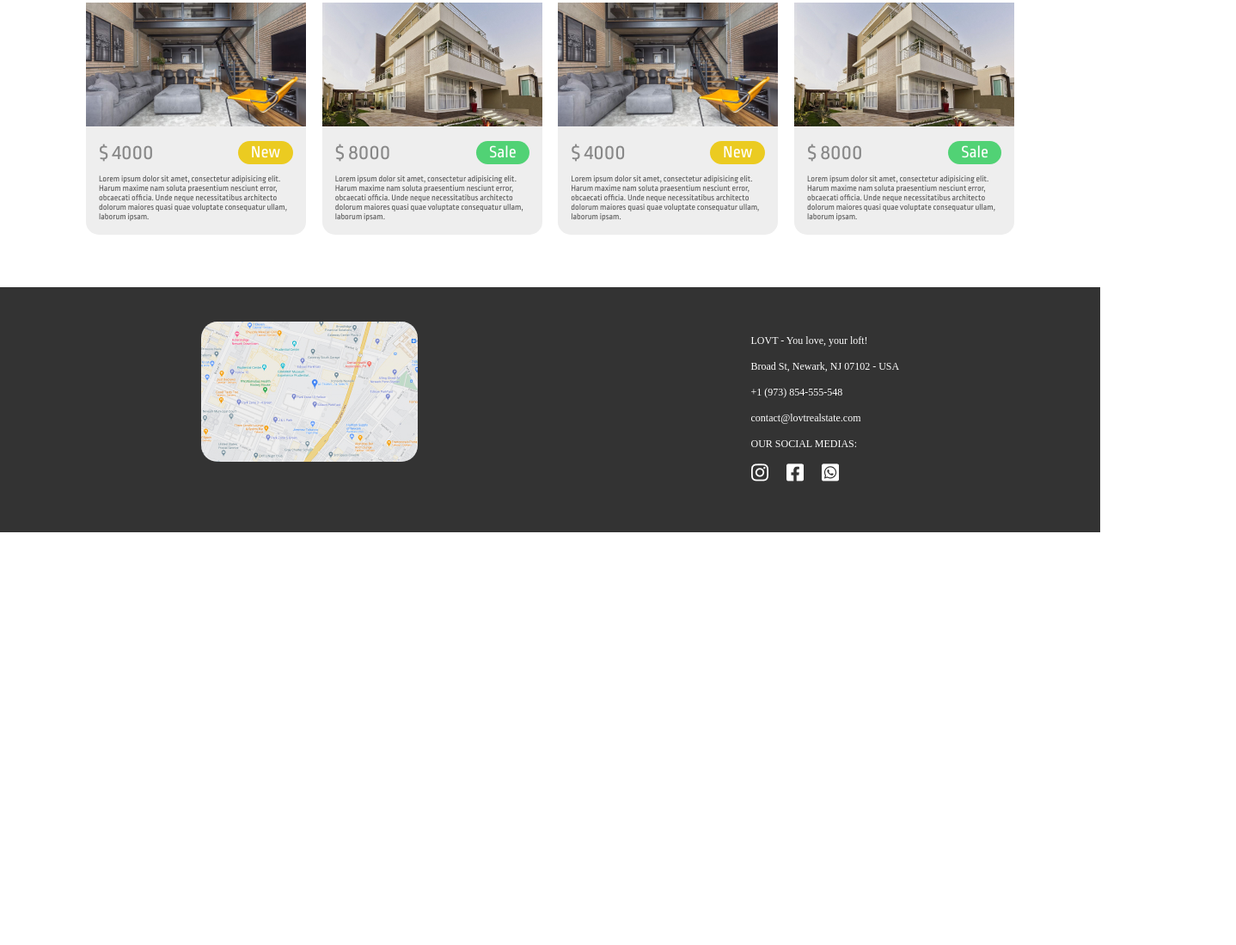
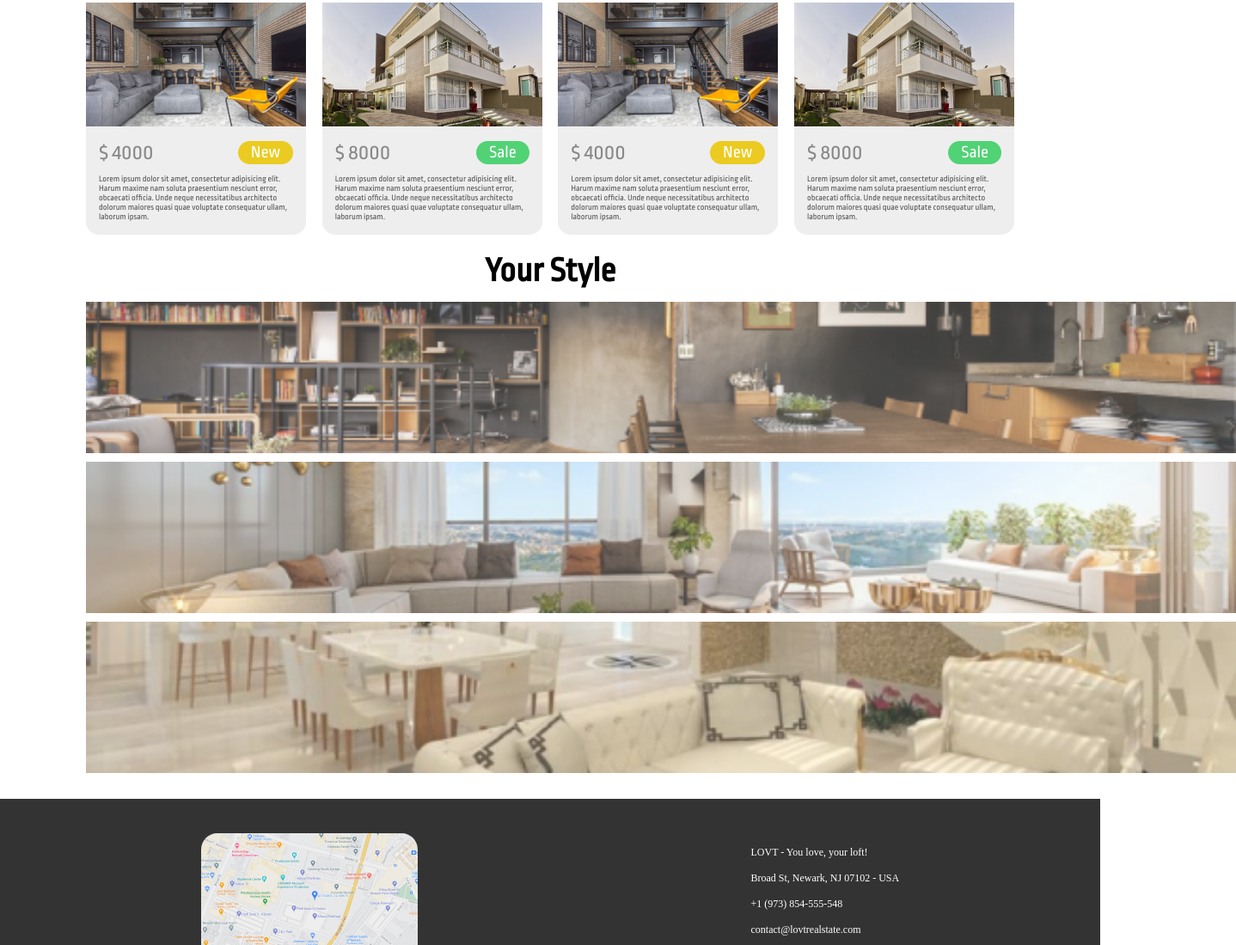
Before and after one commit to bryumi/css_aula_DH, a plain HTML site: page index.html in a window 1280 px wide. Shown: the part 565-1664 px from the top of the page at 86% size, 1438 px wide, since content can reach past the window. Before the commit the page ends 1184 px from the top, so only its background shows below. Drawn offline with Linux system fonts and the light colour scheme.

Commit message:
add new section

```diff
--- a/css/style.css
+++ b/css/style.css
@@ -102,6 +102,34 @@ section#prices {
 .card .tag.yellow-bg {
     background: #ebcb21;
 }
+h3 {
+    text-align: center;
+    font-size: 40px;
+    font-family: Ropa Sans;
+    margin-top: 20px;
+    margin-bottom: 15px;
+}
+
+section#design img{
+    display: flex;
+    flex-direction: column;
+    justify-content: space-around;
+    align-items: center;
+    min-height: 22vh;
+    opacity: 0.8;
+
+}
+
+section#design > ul{
+    list-style: none;
+}
+
+section#design > ul li {
+    margin-top: 10px;
+    margin-bottom: 10px;
+
+}
+
 footer {
     margin-top: 30px;
     background-color: #333333;
--- a/index.html
+++ b/index.html
@@ -78,6 +78,15 @@
 
         </section>
 
+        <section id="design">
+            <h3>Your Style</h3>
+            <ul>
+                <li><img src="./img/Rectangle 11.png" alt="Estilo Industrial"></li>
+                <li><img src="./img/Rectangle 12.png" alt="Moderno"></li>
+                <li><img src="./img/Rectangle 13.png" alt="Clássico"></li>
+            </ul>
+        </section>
+
     </main>
 
     <footer>
```
Also changed, not shown: img/Rectangle 11.png (added), img/Rectangle 12.png (added), img/Rectangle 13.png (added).
